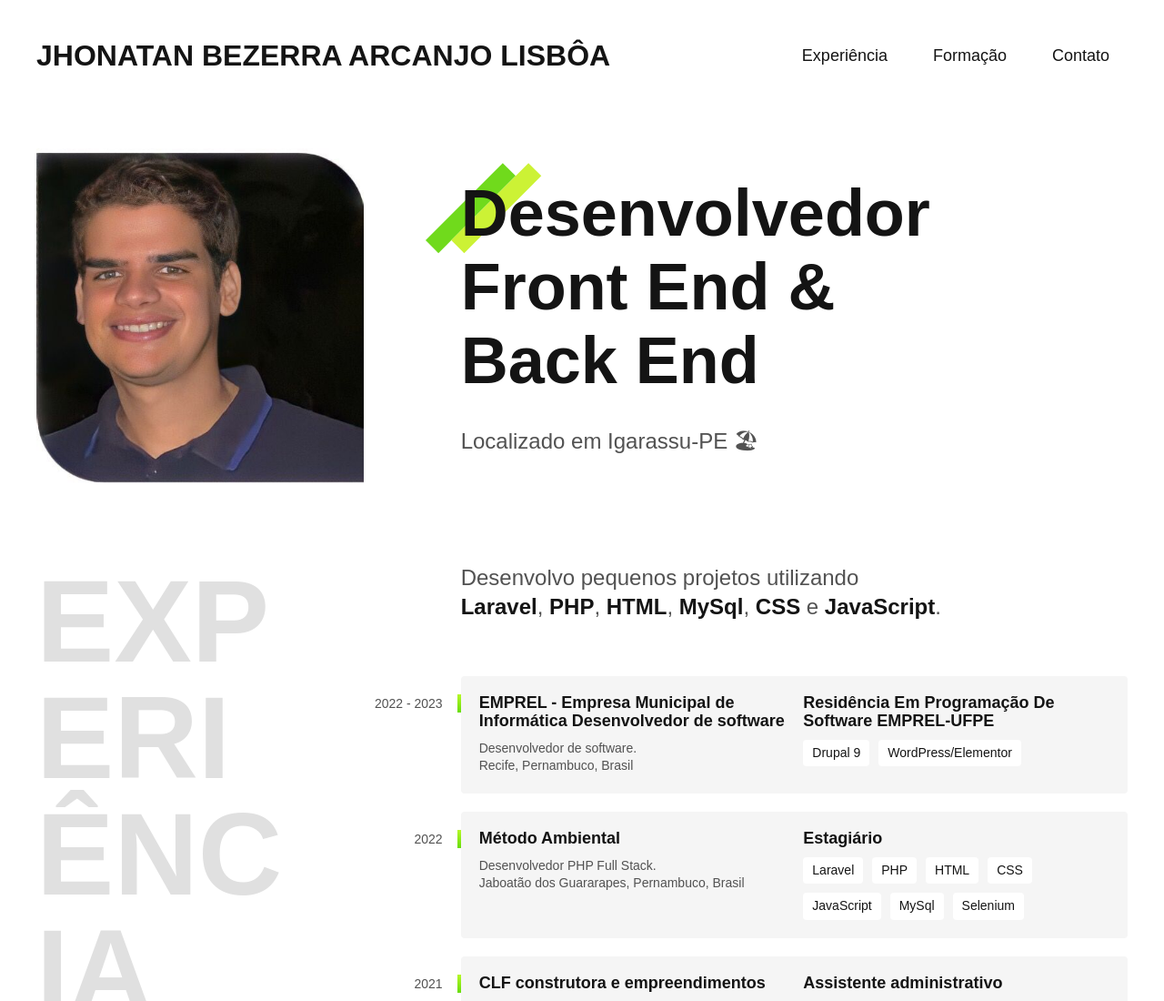
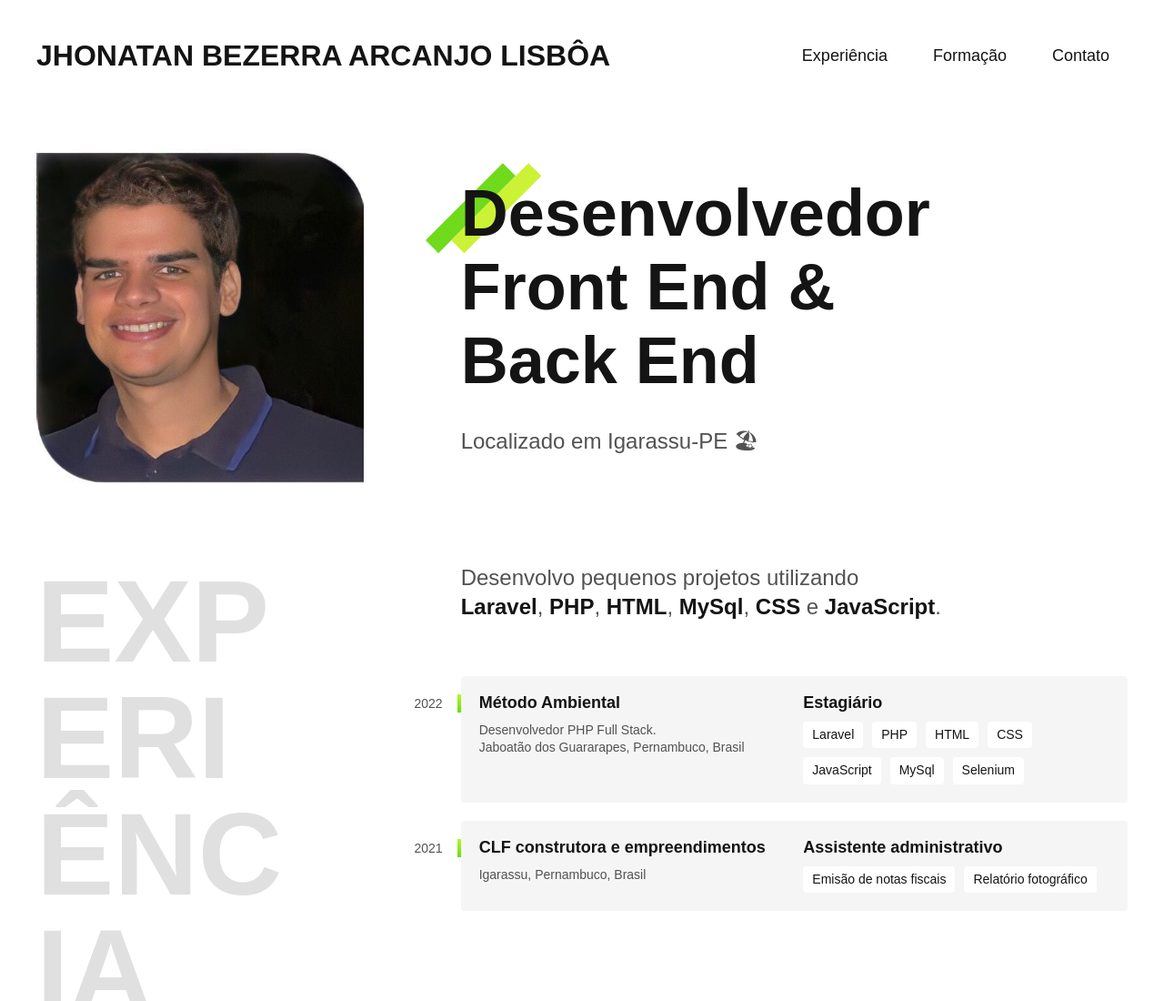
Before and after one commit to Jhonatan-bezerra/Portfolio, a plain HTML site: page index.html in a window 1280 px wide. Shown: the top 1100 px of the page at 91% size. Drawn offline with Linux system fonts and the light colour scheme.

Commit message:
Atualização

```diff
--- a/index.html
+++ b/index.html
@@ -34,16 +34,6 @@
     <div>
       <p class="experiencia-texto">Desenvolvo pequenos projetos utilizando <strong>Laravel</strong>, <strong>PHP</strong>, <strong>HTML</strong>, <strong>MySql</strong>, <strong>CSS</strong> e <strong>JavaScript</strong>.
 
-      <div class="empresa">
-        <span class="empresa-ano">2022 - 2023</span>
-        <h3 class="empresa-titulo">EMPREL - Empresa Municipal de Informática Desenvolvedor de software</h3>
-        <span class="empresa-titulo">Residência Em Programação De Software EMPREL-UFPE</span>
-        <p class="empresa-texto">Desenvolvedor de software. <br> Recife, Pernambuco, Brasil</p>
-        <ul class="empresa-habilidades">
-          <li>Drupal 9</li>
-          <li>WordPress/Elementor</li>
-        </ul>
-      </div>
 
       <div class="empresa">
         <span class="empresa-ano">2022</span>
```
